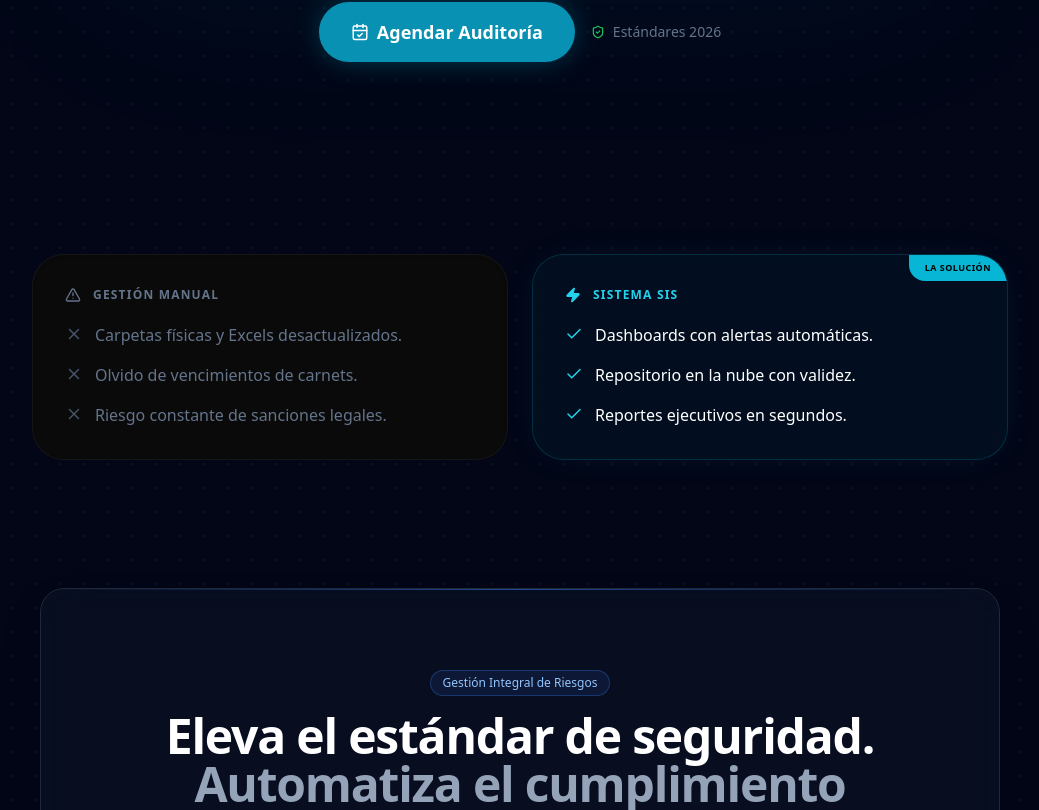
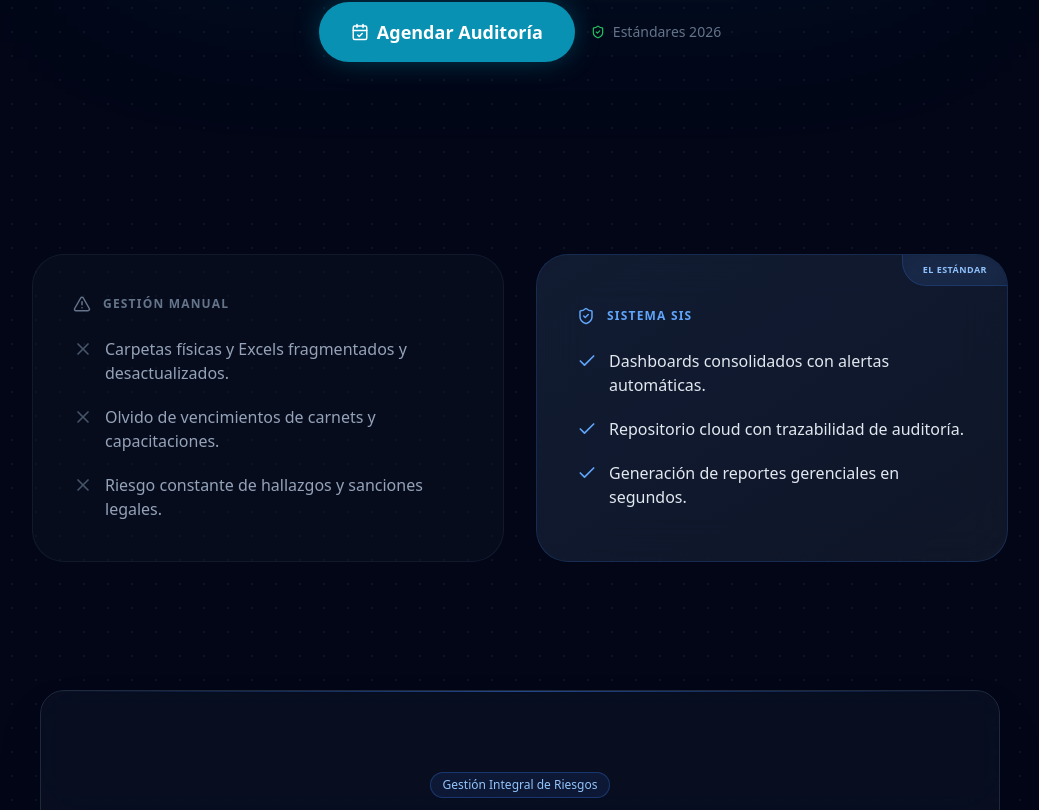
Before and after one commit to integralsst/SIS_CLIENT, a React (Vite) app: page / in a window 1280 px wide. Shown: the part 484-1294 px from the top of the page, without its empty margins (120-1159 px from the left). Built offline with nearby package versions, Linux system fonts and the light colour scheme.

Commit message:
upgrade comparisons

```diff
--- a/src/components/Comparison.tsx
+++ b/src/components/Comparison.tsx
@@ -1,54 +1,120 @@
-import { X, Check, AlertTriangle, Zap } from 'lucide-react';
+import { motion, type Variants } from 'framer-motion';
+import { X, Check, AlertTriangle, ShieldCheck } from 'lucide-react';
+
+// --- ANIMACIONES ---
+const containerVariants: Variants = {
+  hidden: { opacity: 0 },
+  visible: {
+    opacity: 1,
+    transition: {
+      staggerChildren: 0.15,
+      delayChildren: 0.1,
+    }
+  }
+};
+
+const itemVariants: Variants = {
+  hidden: { opacity: 0, x: -10 },
+  visible: {
+    opacity: 1,
+    x: 0,
+    transition: { duration: 0.5, ease: "easeOut" }
+  }
+};
+
+const cardVariants: Variants = {
+  hidden: { opacity: 0, y: 30 },
+  visible: {
+    opacity: 1,
+    y: 0,
+    transition: { duration: 0.7, ease: [0.16, 1, 0.3, 1] }
+  }
+};
 
 const Comparison = () => {
   return (
-    // Quité el padding en Y gigante (py-20 a py-8)
-    <section id="how" className="py-8 md:py-12 px-4 md:px-6 max-w-5xl mx-auto">
-      {/* Reduje el gap de 8 a 6 */}
-      <div className="grid md:grid-cols-2 gap-4 md:gap-6">
+    <section id="how" className="py-8 md:py-12 px-4 md:px-6 max-w-5xl mx-auto overflow-hidden">
+      <div className="grid md:grid-cols-2 gap-6 md:gap-8">
 
-        {/* Lado Tradicional */}
-        <div className="p-6 md:p-8 rounded-[2rem] border border-white/5 bg-[#0a0a0a] shadow-inner flex flex-col justify-center">
-          <div className="flex items-center gap-3 mb-5 text-slate-500 font-bold uppercase tracking-widest text-[10px] md:text-xs">
-            <AlertTriangle size={16} /> Gestión Manual
+        {/* LADO TRADICIONAL */}
+        <motion.div
+          variants={cardVariants}
+          initial="hidden"
+          whileInView="visible"
+          viewport={{ once: true, margin: "-50px" }}
+          whileHover={{ y: -4, transition: { duration: 0.2 } }}
+          className="p-8 md:p-10 rounded-[2rem] border border-slate-800/50 bg-slate-900/40 flex flex-col justify-center transition-colors"
+        >
+          <div className="flex items-center gap-3 mb-6 text-slate-500 font-bold uppercase tracking-widest text-[10px] md:text-xs">
+            <AlertTriangle size={18} className="text-slate-500" />
+            Gestión Manual
           </div>
-          <ul className="space-y-4 text-slate-500 text-sm md:text-base font-medium">
-            <li className="flex items-start gap-3">
-              <X size={18} className="text-slate-600 shrink-0 mt-0.5" />
-              <span>Carpetas físicas y Excels desactualizados.</span>
-            </li>
-            <li className="flex items-start gap-3">
-              <X size={18} className="text-slate-600 shrink-0 mt-0.5" />
-              <span>Olvido de vencimientos de carnets.</span>
-            </li>
-            <li className="flex items-start gap-3">
-              <X size={18} className="text-slate-600 shrink-0 mt-0.5" />
-              <span>Riesgo constante de sanciones legales.</span>
-            </li>
-          </ul>
-        </div>
 
-        {/* Lado SIS */}
-        <div className="p-6 md:p-8 rounded-[2rem] border border-cyan-500/20 bg-cyan-950/20 backdrop-blur-md relative overflow-hidden flex flex-col justify-center shadow-[0_0_40px_-10px_rgba(6,182,212,0.1)]">
-          <div className="absolute top-0 right-0 bg-cyan-500 text-black px-4 py-1.5 rounded-bl-[1rem] text-[9px] font-black uppercase tracking-wider">La Solución</div>
-          <div className="flex items-center gap-3 mb-5 text-cyan-400 font-bold uppercase tracking-widest text-[10px] md:text-xs">
-            <Zap size={16} className="fill-cyan-400" /> Sistema SIS
+          <motion.ul
+            variants={containerVariants}
+            initial="hidden"
+            whileInView="visible"
+            viewport={{ once: true }}
+            className="space-y-5 text-slate-400 text-sm md:text-base font-medium"
+          >
+            <motion.li variants={itemVariants} className="flex items-start gap-3">
+              <X size={20} className="text-slate-600 shrink-0 mt-0.5" />
+              <span>Carpetas físicas y Excels fragmentados y desactualizados.</span>
+            </motion.li>
+            <motion.li variants={itemVariants} className="flex items-start gap-3">
+              <X size={20} className="text-slate-600 shrink-0 mt-0.5" />
+              <span>Olvido de vencimientos de carnets y capacitaciones.</span>
+            </motion.li>
+            <motion.li variants={itemVariants} className="flex items-start gap-3">
+              <X size={20} className="text-slate-600 shrink-0 mt-0.5" />
+              <span>Riesgo constante de hallazgos y sanciones legales.</span>
+            </motion.li>
+          </motion.ul>
+        </motion.div>
+
+        {/* LADO SIS (GLASSMORPHISM CORPORATIVO) */}
+        <motion.div
+          variants={cardVariants}
+          initial="hidden"
+          whileInView="visible"
+          viewport={{ once: true, margin: "-50px" }}
+          whileHover={{ y: -4, transition: { duration: 0.2 } }}
+          className="p-8 md:p-10 rounded-[2rem] border border-blue-500/20 bg-slate-800/50 backdrop-blur-xl relative overflow-hidden flex flex-col justify-center"
+        >
+          {/* Etiqueta Superior Derecha */}
+          <div className="absolute top-0 right-0 bg-blue-500/10 border-b border-l border-blue-500/20 text-blue-300 px-5 py-2 rounded-bl-[1.5rem] text-[9px] font-black uppercase tracking-wider backdrop-blur-md">
+            El Estándar
           </div>
-          <ul className="space-y-4 text-white text-sm md:text-base font-medium">
-            <li className="flex items-start gap-3">
-              <Check size={18} className="text-cyan-400 shrink-0 mt-0.5" />
-              <span>Dashboards con alertas automáticas.</span>
-            </li>
-            <li className="flex items-start gap-3">
-              <Check size={18} className="text-cyan-400 shrink-0 mt-0.5" />
-              <span>Repositorio en la nube con validez.</span>
-            </li>
-            <li className="flex items-start gap-3">
-              <Check size={18} className="text-cyan-400 shrink-0 mt-0.5" />
-              <span>Reportes ejecutivos en segundos.</span>
-            </li>
-          </ul>
-        </div>
+
+          {/* Brillo sutil de fondo (sin exagerar artefactos de luz) */}
+          <div className="absolute inset-0 bg-gradient-to-br from-blue-500/5 to-transparent pointer-events-none" />
+
+          <div className="relative z-10 flex items-center gap-3 mb-6 text-blue-400 font-bold uppercase tracking-widest text-[10px] md:text-xs">
+            <ShieldCheck size={18} className="text-blue-400" />
+            Sistema SIS
+          </div>
+
+          <motion.ul
+            variants={containerVariants}
+            initial="hidden"
+            whileInView="visible"
+            viewport={{ once: true }}
+            className="relative z-10 space-y-5 text-slate-200 text-sm md:text-base font-medium"
+          >
+            <motion.li variants={itemVariants} className="flex items-start gap-3">
+              <Check size={20} className="text-blue-400 shrink-0 mt-0.5" />
+              <span>Dashboards consolidados con alertas automáticas.</span>
+            </motion.li>
+            <motion.li variants={itemVariants} className="flex items-start gap-3">
+              <Check size={20} className="text-blue-400 shrink-0 mt-0.5" />
+              <span>Repositorio cloud con trazabilidad de auditoría.</span>
+            </motion.li>
+            <motion.li variants={itemVariants} className="flex items-start gap-3">
+              <Check size={20} className="text-blue-400 shrink-0 mt-0.5" />
+              <span>Generación de reportes gerenciales en segundos.</span>
+            </motion.li>
+          </motion.ul>
+        </motion.div>
 
       </div>
     </section>
```
